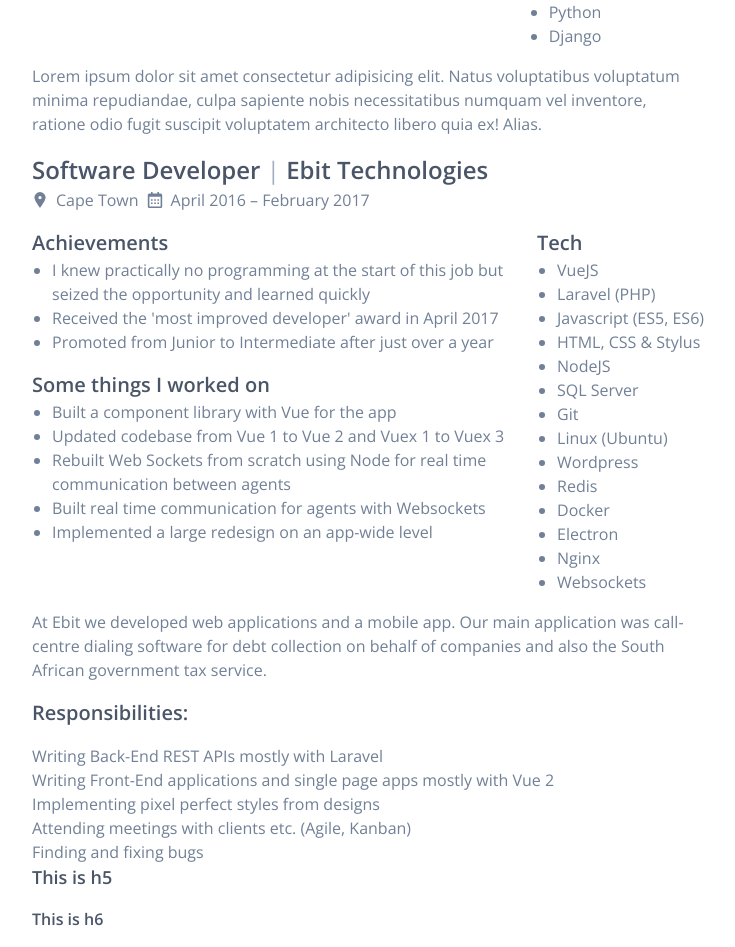
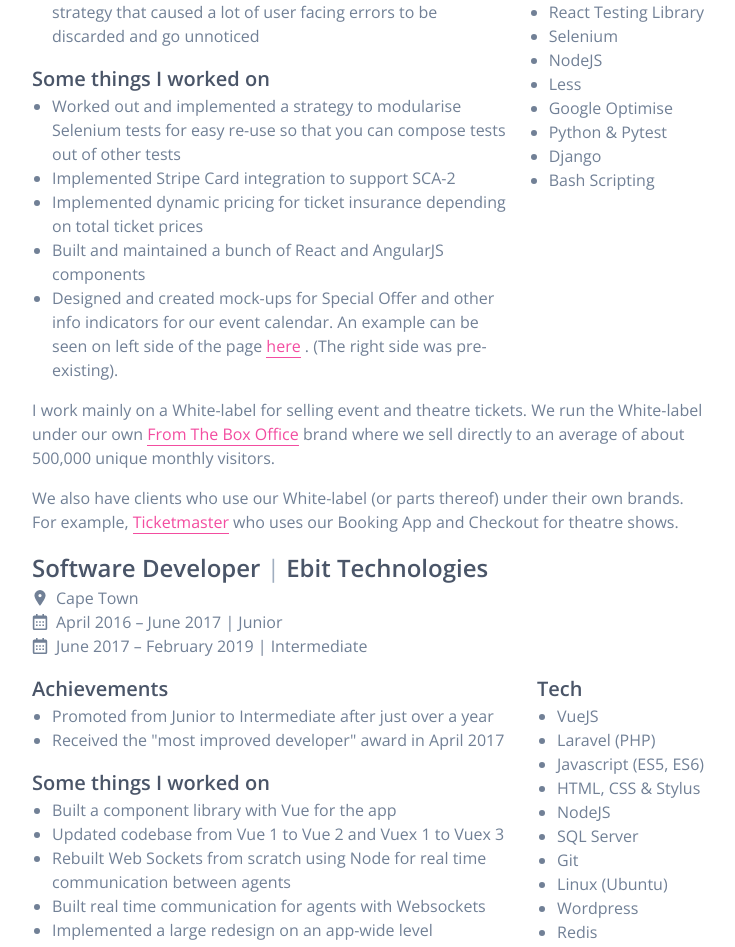
Before and after one commit to stevgouws/stevengouws.com, a Next.js app: page /CV in a window 1280 px wide. Shown: the part 545-1492 px from the top of the page, without its empty margins (272-1007 px from the left). Built offline with nearby package versions, Linux system fonts and the light colour scheme.

Commit message:
Adds more job details & creates isSimple flag

```diff
--- a/components/CV/Job.js
+++ b/components/CV/Job.js
@@ -1,4 +1,4 @@
-import { string, array } from "prop-types";
+import { string, array, oneOfType, bool } from "prop-types";
 import Icon from "../common/Icon";
 
 export default function Job({
@@ -10,6 +10,7 @@ export default function Job({
   achievements,
   exampleTasks,
   tech,
+  isSimple,
 }) {
   function Heading() {
     return (
@@ -18,15 +19,29 @@ export default function Job({
           {position} <span className="text-gray-500 font-normal">|</span>{" "}
           {company}
         </h3>
-        <div className="flex flex-auto">
+        <div className={`flex ${Array.isArray(duration) ? "flex-col" : ""}`}>
           <Icon name="location" text={location} classes="mr-2" />
-          <Icon name="calendar" text={duration} />
+          <Duration />
         </div>
       </div>
     );
   }
 
+  function Duration() {
+    if (Array.isArray(duration)) {
+      return (
+        <>
+          {duration.map((item) => (
+            <Icon key={item} name="calendar" text={item} />
+          ))}
+        </>
+      );
+    }
+    return <Icon name="calendar" text={duration} />;
+  }
+
   function Achievements() {
+    if (!achievements.length > 0) return null;
     return (
       <div className="mb-4">
         <h4 className="mb-0">Achievements</h4>
@@ -42,6 +57,7 @@ export default function Job({
   }
 
   function Tasks() {
+    if (!exampleTasks.length > 0) return null;
     return (
       <div>
         <h4 className="mb-0">Some things I worked on</h4>
@@ -78,13 +94,20 @@ export default function Job({
     <div className="mb-4">
       <Heading />
       <div className="mb-4 flex justify-between">
-        <div className="first-child:mb-4">
-          <Achievements />
-          <Tasks />
-        </div>
+        {isSimple ? (
+          <div>{children}</div>
+        ) : (
+          <div className="first-child:mb-4">
+            <Achievements />
+            <Tasks />
+          </div>
+        )}
         <Tech />
       </div>
-      <p>{children}</p>
+      {!isSimple && <div>{children}</div>}
+      <style jsx>{`
+        break-inside: avoid;
+      `}</style>
     </div>
   );
 }
@@ -92,15 +115,17 @@ export default function Job({
 Job.propTypes = {
   company: string.isRequired,
   position: string.isRequired,
-  duration: string.isRequired,
+  duration: oneOfType([string.isRequired, array.isRequired]),
   location: string.isRequired,
   achievements: array,
   exampleTasks: array,
   tech: array,
+  isSimple: bool,
 };
 
 Job.defaultProps = {
   achievements: [],
   exampleTasks: [],
   tech: [],
+  isSimple: false,
 };
--- a/pages/CV.js
+++ b/pages/CV.js
@@ -2,7 +2,6 @@ import Layout from "../components/common/Layout";
 import Link from "../components/common/Link";
 import Section from "../components/common/Section";
 import Job from "../components/CV/Job";
-import Icon from "../components/common/Icon";
 
 export default function CV() {
   return (
@@ -22,31 +21,81 @@ export default function CV() {
           position="Front-End Engineer"
           duration="March 2019 – current"
           location="London"
-          achievements={["One", "Two", "Three"]}
+          achievements={[
+            "Refactored a lot of legacy AngularJS code reducing technical debt",
+            "Increased test coverage for parts of application that was previously untested",
+            "Surfaced and fixed a bug in the general error handling strategy that caused a lot of user facing errors to be discarded and go unnoticed",
+          ]}
+          exampleTasks={[
+            "Worked out and implemented a strategy to modularise Selenium tests for easy re-use so that you can compose tests out of other tests",
+            "Implemented Stripe Card integration to support SCA-2 ",
+            "Implemented dynamic pricing for ticket insurance depending on total ticket prices",
+            "Built and maintained a bunch of React and AngularJS components",
+            <>
+              Designed and created mock-ups for Special Offer and other info
+              indicators for our event calendar. An example can be seen on left
+              side of the page{" "}
+              <Link
+                href="https://user-images.githubusercontent.com/13498291/57140095-dbbf5f80-6dae-11e9-970a-923e819a8eca.png"
+                target="_blank"
+              >
+                here
+              </Link>{" "}
+              . (The right side was pre-existing).
+            </>,
+          ]}
           tech={[
             "React & Redux",
             "AngularJS",
             "Jest",
             "Jasmine",
+            "Enzyme",
             "React Testing Library",
-            "Python",
+            "Selenium",
+            "NodeJS",
+            "Less",
+            "Google Optimise",
+            "Python & Pytest",
             "Django",
+            "Bash Scripting",
           ]}
         >
-          Lorem ipsum dolor sit amet consectetur adipisicing elit. Natus
-          voluptatibus voluptatum minima repudiandae, culpa sapiente nobis
-          necessitatibus numquam vel inventore, ratione odio fugit suscipit
-          voluptatem architecto libero quia ex! Alias.
+          <p>
+            I work mainly on a White-label for selling event and theatre
+            tickets. We run the White-label under our own{" "}
+            <Link
+              href="https://www.fromtheboxoffice.com/category/162-theatre/"
+              target="_blank"
+            >
+              From The Box Office
+            </Link>{" "}
+            brand where we sell directly to an average of about 500,000 unique
+            monthly visitors.
+          </p>
+          <p>
+            We also have clients who use our White-label (or parts thereof)
+            under their own brands. For example,{" "}
+            <Link
+              href="https://theatre.ticketmaster.co.uk/book/17ZC6-sister-act-the-musical/"
+              target="_blank"
+            >
+              Ticketmaster
+            </Link>{" "}
+            who uses our Booking App and Checkout for theatre shows.
+          </p>
+          <p></p>
         </Job>
         <Job
           company="Ebit Technologies"
           position="Software Developer"
-          duration="April 2016 – February 2017"
+          duration={[
+            "April 2016 – June 2017 | Junior",
+            "June 2017 – February 2019 | Intermediate",
+          ]}
           location="Cape Town"
           achievements={[
-            "I knew practically no programming at the start of this job but seized the opportunity and learned quickly",
-            "Received the 'most improved developer' award in April 2017",
             "Promoted from Junior to Intermediate after just over a year",
+            'Received the "most improved developer" award in April 2017',
           ]}
           exampleTasks={[
             "Built a component library with Vue for the app",
@@ -72,23 +121,26 @@ export default function CV() {
             "Websockets",
           ]}
         >
-          At Ebit we developed web applications and a mobile app. Our main
-          application was call-centre dialing software for debt collection on
-          behalf of companies and also the South African government tax service.
+          <p>
+            At Ebit we developed web applications and a mobile app. Our main
+            application was call-centre dialing software for debt collection on
+            behalf of companies and also the South African government tax
+            service.
+          </p>
         </Job>
-        <h4>Responsibilities:</h4>
-        <ul>
-          <li>Writing Back-End REST APIs mostly with Laravel</li>
-          <li>
-            Writing Front-End applications and single page apps mostly with Vue
-            2
-          </li>
-          <li>Implementing pixel perfect styles from designs</li>
-          <li>Attending meetings with clients etc. (Agile, Kanban)</li>
-          <li>Finding and fixing bugs</li>
-        </ul>
-        <h5>This is h5</h5>
-        <h6>This is h6</h6>
+        <Job
+          company="Admakers International"
+          position="Web Developer"
+          duration="September 2015 – March 2016"
+          location="Cape Town"
+          tech={["Wordpress", "Photoshop"]}
+          isSimple
+        >
+          <p>
+            I was part of a small web team building and maintaining client
+            websites and converting designs to html emails.
+          </p>
+        </Job>
       </Section>
     </Layout>
   );
```
